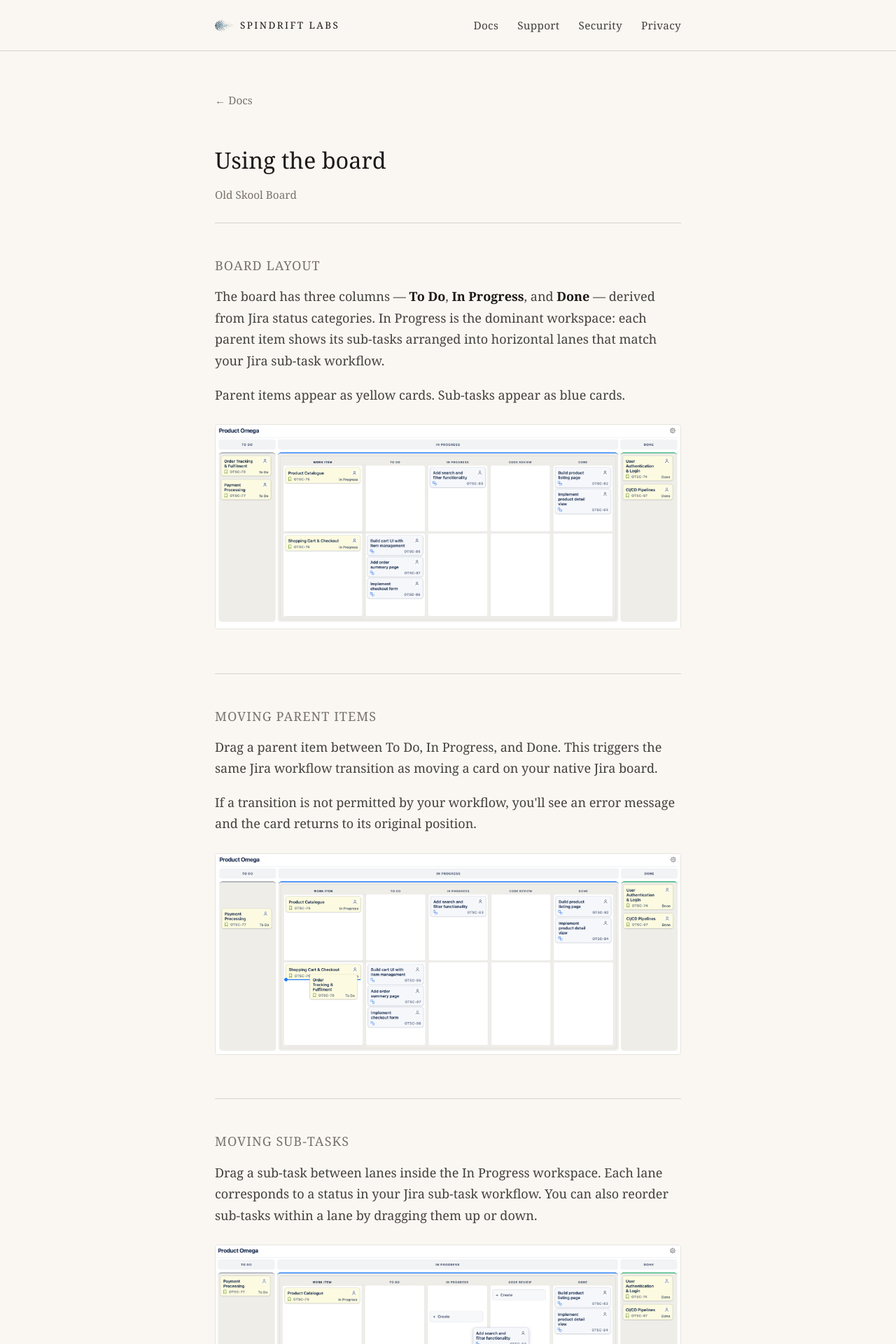
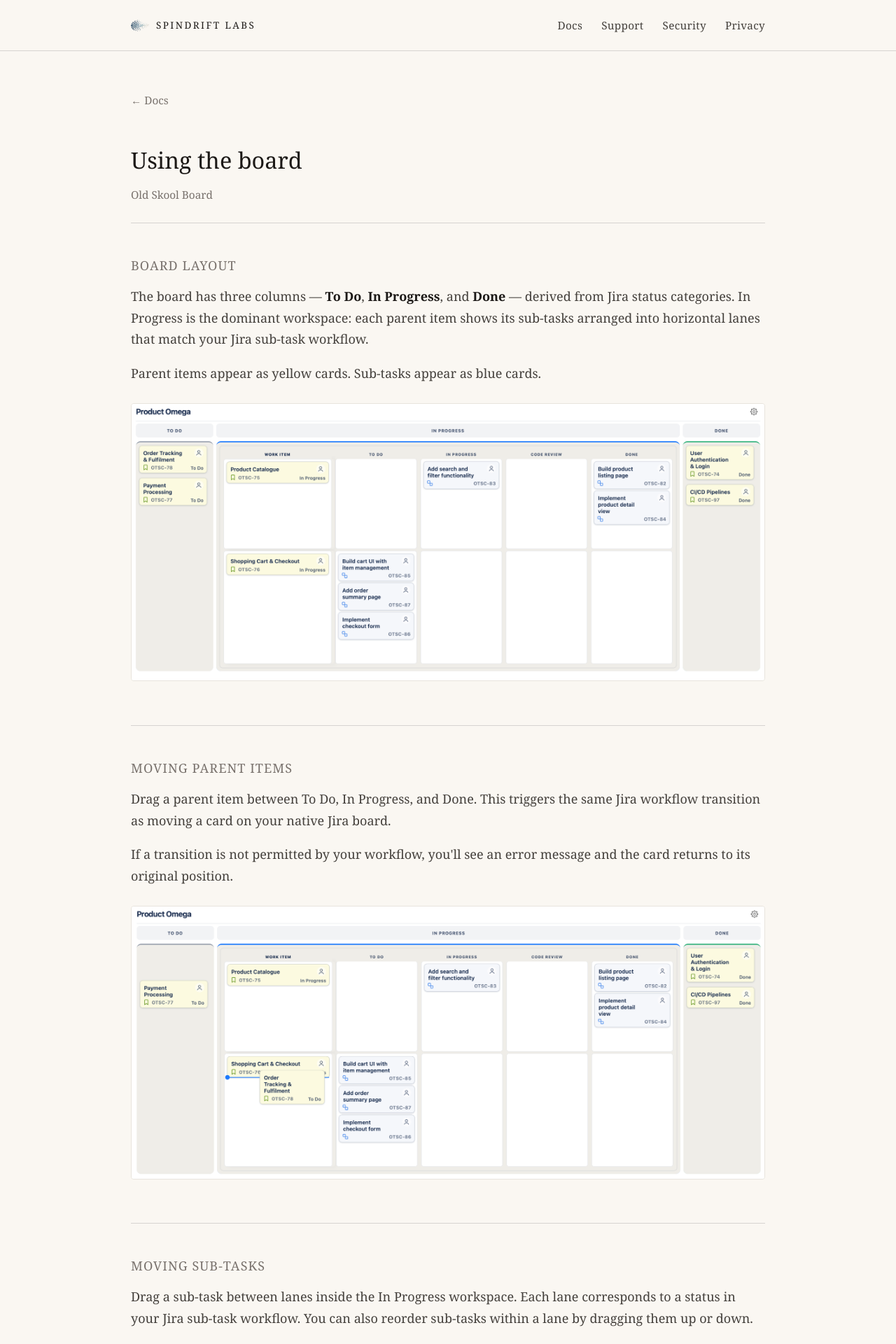
Before and after one commit to spindriftlabs/spindriftlabs.github.io, a Jekyll site: the page built from docs/using-the-board.md, in a window 1280 px wide. Shown: the top 1920 px of the page at 70% size. Built offline with Jekyll 4.4.1, drawn with Linux system fonts in a browser that asks for light colours.

Commit message:
Widen site layout and make doc images clickable
- Increase max-width from 720px to 960px
- Wrap all doc screenshots in anchor tags to open full size in new tab

Co-Authored-By: Claude Sonnet 4.6 <noreply@anthropic.com>

```diff
--- a/_sass/main.scss
+++ b/_sass/main.scss
@@ -9,7 +9,7 @@ $hover-bg:  #f0ece6;
 $link:      #92400e;
 
 $font:      Georgia, 'Times New Roman', serif;
-$max-width: 720px;
+$max-width: 960px;
 
 /* ─── Reset ──────────────────────────────────────────────── */
 
--- a/docs/using-the-board.md
+++ b/docs/using-the-board.md
@@ -20,7 +20,7 @@ permalink: /docs/using-the-board
 
 <p>Parent items appear as yellow cards. Sub-tasks appear as blue cards.</p>
 
-<img src="{{ '/assets/img/board-layout.png' | relative_url }}" alt="Full board view — To Do / In Progress / Done with sub-task lanes visible" style="width:100%;border:1px solid #e8e4dd;border-radius:4px;margin:0.5rem 0 1rem;">
+<a href="{{ '/assets/img/board-layout.png' | relative_url }}" target="_blank"><img src="{{ '/assets/img/board-layout.png' | relative_url }}" alt="Full board view — To Do / In Progress / Done with sub-task lanes visible" style="width:100%;border:1px solid #e8e4dd;border-radius:4px;margin:0.5rem 0 1rem;"></a>
 
 <hr>
 
@@ -30,7 +30,7 @@ permalink: /docs/using-the-board
 
 <p>If a transition is not permitted by your workflow, you'll see an error message and the card returns to its original position.</p>
 
-<img src="{{ '/assets/img/moving-parent-items.png' | relative_url }}" alt="Parent item mid-drag between columns" style="width:100%;border:1px solid #e8e4dd;border-radius:4px;margin:0.5rem 0 1rem;">
+<a href="{{ '/assets/img/moving-parent-items.png' | relative_url }}" target="_blank"><img src="{{ '/assets/img/moving-parent-items.png' | relative_url }}" alt="Parent item mid-drag between columns" style="width:100%;border:1px solid #e8e4dd;border-radius:4px;margin:0.5rem 0 1rem;"></a>
 
 <hr>
 
@@ -38,7 +38,7 @@ permalink: /docs/using-the-board
 
 <p>Drag a sub-task between lanes inside the In Progress workspace. Each lane corresponds to a status in your Jira sub-task workflow. You can also reorder sub-tasks within a lane by dragging them up or down.</p>
 
-<img src="{{ '/assets/img/moving-subtasks.png' | relative_url }}" alt="Sub-task mid-drag between lanes" style="width:100%;border:1px solid #e8e4dd;border-radius:4px;margin:0.5rem 0 1rem;">
+<a href="{{ '/assets/img/moving-subtasks.png' | relative_url }}" target="_blank"><img src="{{ '/assets/img/moving-subtasks.png' | relative_url }}" alt="Sub-task mid-drag between lanes" style="width:100%;border:1px solid #e8e4dd;border-radius:4px;margin:0.5rem 0 1rem;"></a>
 
 <hr>
 
@@ -46,7 +46,7 @@ permalink: /docs/using-the-board
 
 <p>Click <strong>+ Add</strong> at the bottom of any column to create a new parent item, or at the bottom of a sub-task lane to create a sub-task. Type a title and press Enter to save, or Escape to cancel.</p>
 
-<img src="{{ '/assets/img/creating-items-inline.png' | relative_url }}" alt="Inline create composer open in a column" style="width:100%;border:1px solid #e8e4dd;border-radius:4px;margin:0.5rem 0 1rem;">
+<a href="{{ '/assets/img/creating-items-inline.png' | relative_url }}" target="_blank"><img src="{{ '/assets/img/creating-items-inline.png' | relative_url }}" alt="Inline create composer open in a column" style="width:100%;border:1px solid #e8e4dd;border-radius:4px;margin:0.5rem 0 1rem;"></a>
 
 <hr>
 
@@ -62,7 +62,7 @@ permalink: /docs/using-the-board
 
 <p>This setting is saved per-board to your account. It has no effect on Scrum boards.</p>
 
-<img src="{{ '/assets/img/hiding-complete-items.png' | relative_url }}" alt="Settings panel open showing the done retention dropdown" style="width:100%;border:1px solid #e8e4dd;border-radius:4px;margin:0.5rem 0 1rem;">
+<a href="{{ '/assets/img/hiding-complete-items.png' | relative_url }}" target="_blank"><img src="{{ '/assets/img/hiding-complete-items.png' | relative_url }}" alt="Settings panel open showing the done retention dropdown" style="width:100%;border:1px solid #e8e4dd;border-radius:4px;margin:0.5rem 0 1rem;"></a>
 
     </div>
 
```
Also changed, not shown: docs/getting-started.md (+2 -2 lines).
